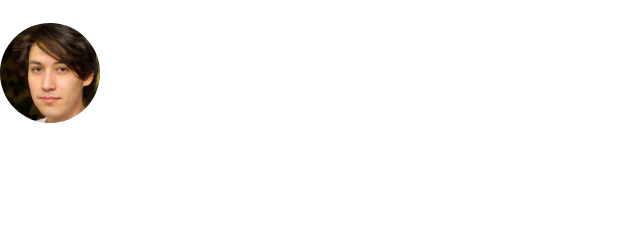
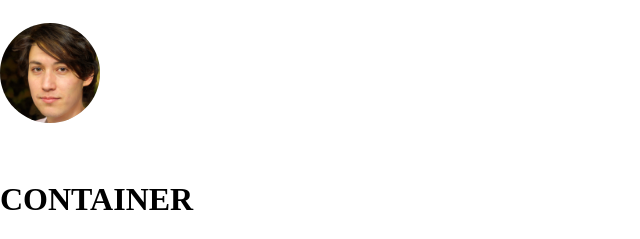
Before and after one commit to ohya-team/ohya-accessible-taxi, a PHP site: page /ui-style.html in a window 1280 px wide. Shown: the part 2603-2842 px from the top of the page, without its empty margins (0-640 px from the left). Before the commit the page ends 2726 px from the top, so only its background shows below. Run offline with PHP 8.4, Linux system fonts and the light colour scheme; some web fonts are replaced.

Commit message:
container

```diff
--- a/base/_var.scss
+++ b/base/_var.scss
@@ -21,7 +21,6 @@ $font-l: $font-m*1.2;
 $font-s: $font-m*0.8;
 
 // 斷點
-
 $desktop: 1200px;
 $laptop: 996px;
 $ipad: 768px;
--- a/css/style.css
+++ b/css/style.css
@@ -318,3 +318,21 @@ table, th, td {
   width: 100%;
   height: auto;
 }
+
+/*
+// 斷點
+$desktop: 1200px;
+$laptop: 996px;
+$ipad: 768px;
+$mobile: 414px;
+*/
+.container{
+  padding: 0 15px;
+}
+
+@media screen and (min-width: 1200px) {
+  .container{
+    width: 1200px;
+    padding: 0 15px;
+  }
+}
--- a/ui-style.html
+++ b/ui-style.html
@@ -181,7 +181,14 @@
   <div class="avatars">
     <img src="img/driver/01_driver.jpg" alt="">
   </div>
+  <br>
+  <br>
 
+  <h1>CONTAINER</h1>
+
+  <div class="container">
+
+  </div>
 
 
 </body>
```
